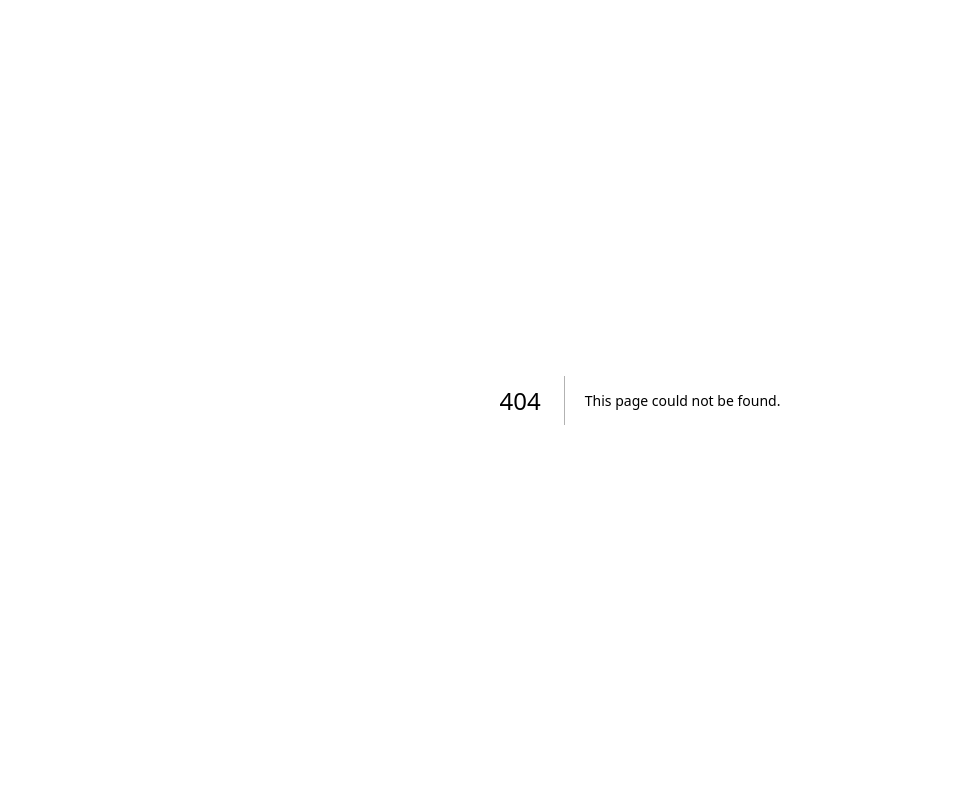
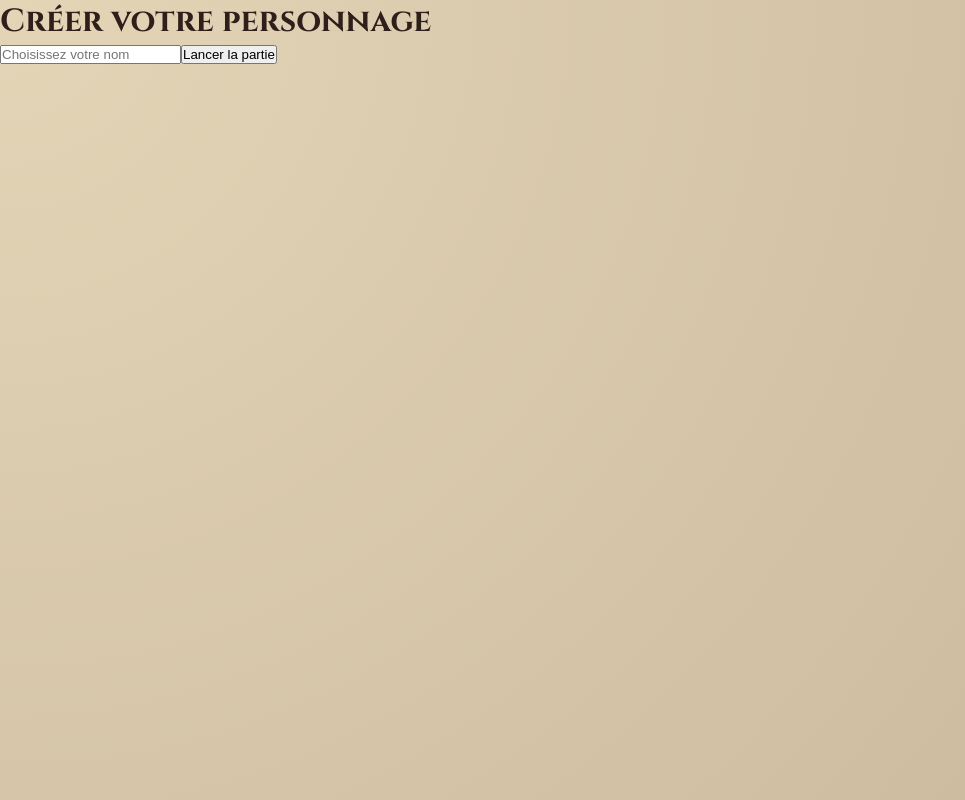
Before and after one commit to FannyTzu/unpredictable-chronicles, a Next.js app: page /newPlayer in a window 1280 px wide. Before the commit this address had no page. Shown: the whole page, without its empty margins (0-965 px from the left). Built offline with nearby package versions, Linux system fonts and the light colour scheme.

Commit message:
Add new player creation page with form handling and API integration

```diff
--- a/app/auth/page.tsx
+++ b/app/auth/page.tsx
@@ -74,7 +74,7 @@ export default function AuthPage() {
             </button>
 
             <div className={s.toggle}>
-                {isLogin ? "Pas encore inscrit ?" : "Vous avez déjà un compte ?"}{" "}
+                {isLogin ? "Pas encore inscrit ?" : "Vous avez déjà un compte ?"}
                 <button onClick={toggleMode}>
                     {isLogin ? "Créer un compte" : "Se connecter"}
                 </button>
--- /dev/null
+++ b/app/newPlayer/page.tsx
@@ -0,0 +1,70 @@
+"use client";
+
+import {useState} from "react";
+import {useRouter} from "next/navigation";
+
+export default function NewPlayerPage() {
+    const router = useRouter();
+    const [namePlayer, setNamePlayer] = useState("");
+    const [loading, setLoading] = useState(false);
+
+    const handlePlayer = async () => {
+        if (!namePlayer) {
+            alert("Veuillez choisir un nom");
+            return;
+        }
+
+        const token = localStorage.getItem("token");
+        if (!token) {
+            alert("Vous devez être connecté");
+            router.push("/auth");
+            return;
+        }
+
+        try {
+            setLoading(true);
+
+            const res = await fetch("http://localhost:3001/players", {
+                method: "POST",
+                headers: {
+                    "Content-Type": "application/json",
+                    Authorization: `Bearer ${token}`,
+                },
+                body: JSON.stringify({name: namePlayer}),
+            });
+
+            if (!res.ok) {
+                throw new Error("Erreur création player");
+            }
+
+            const player = await res.json();
+
+            console.log("Player créé :", player);
+
+            router.push('/');
+
+        } catch (err) {
+            console.error(err);
+            alert("Erreur serveur");
+        } finally {
+            setLoading(false);
+        }
+    };
+
+    return (
+        <div>
+            <h1>Créer votre personnage</h1>
+
+            <input
+                type="text"
+                placeholder="Choisissez votre nom"
+                value={namePlayer}
+                onChange={(e) => setNamePlayer(e.target.value)}
+            />
+
+            <button onClick={handlePlayer} disabled={loading}>
+                {loading ? "Création..." : "Lancer la partie"}
+            </button>
+        </div>
+    );
+}
```
Also changed, not shown: app/page.tsx (+17 -21 lines).
